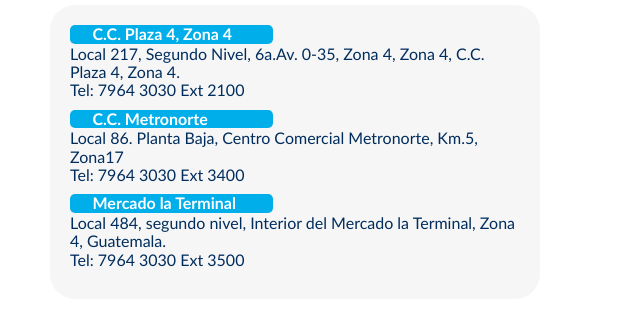
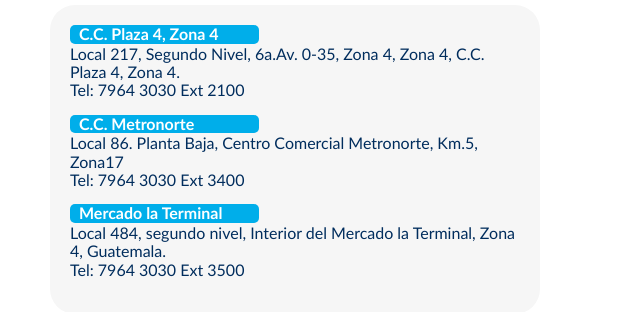
Before and after one commit to Atriox117/agenciasI.github.io, a plain HTML site: page index.html in a window 1280 px wide. Shown: the part 93-405 px from the top of the page, without its empty margins (0-640 px from the left). Drawn offline with Linux system fonts and the light colour scheme.

Commit message:
Padding Nombre agencia

```diff
--- a/css/estilos.css
+++ b/css/estilos.css
@@ -40,7 +40,7 @@
     left: 20px;
     width: 40%;
     height: 100%;
-    padding-left: 5%;
+    padding-left: 2%;
     /* text-align: center; */
     background-color: #00AEEA;
     border-radius: 5px;
@@ -84,7 +84,7 @@
 }
 
 .p-c-agencia {
-    margin-bottom: 10px;
+    margin-bottom: 15px;
     margin-top: 1px;
     /* margin-bottom: 0; */
 }
```
